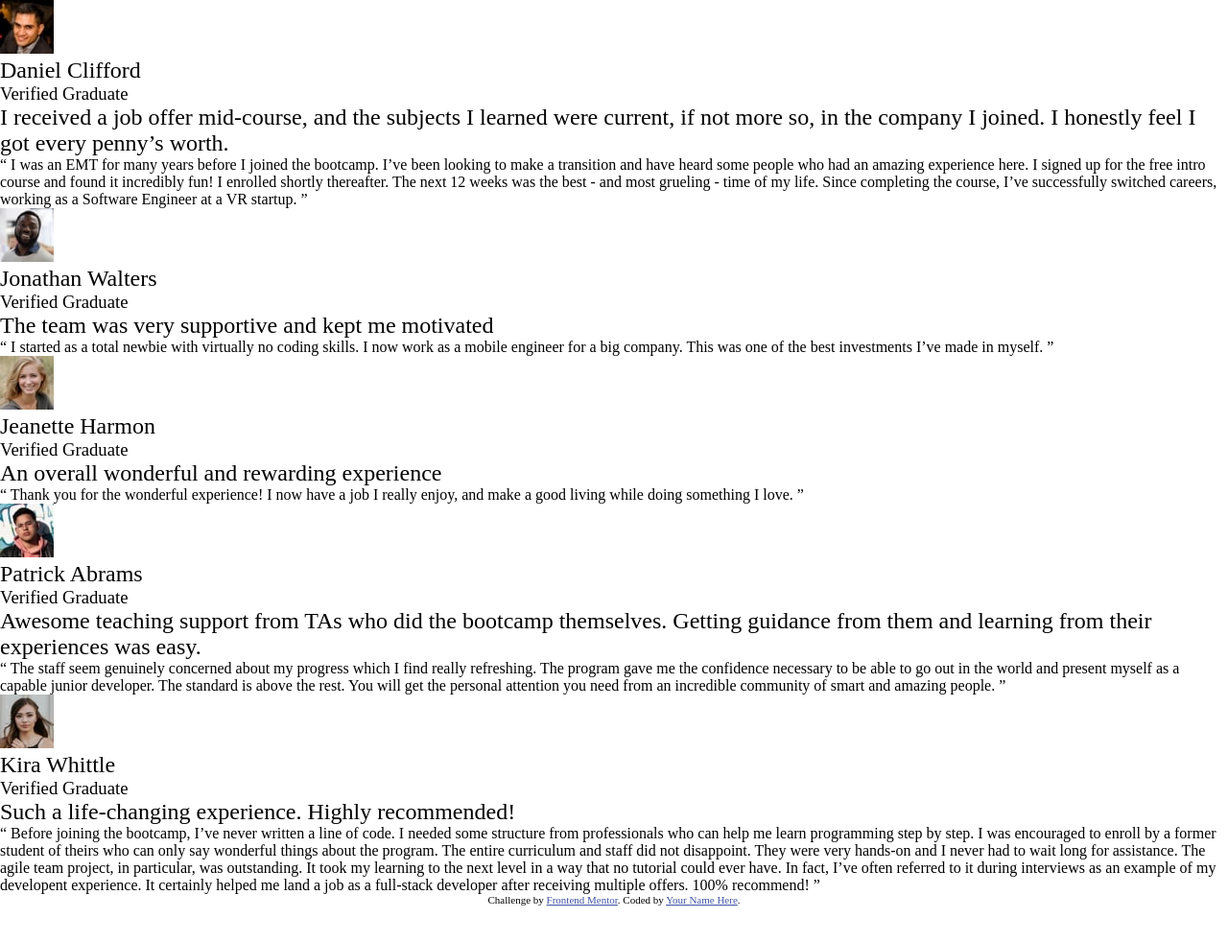
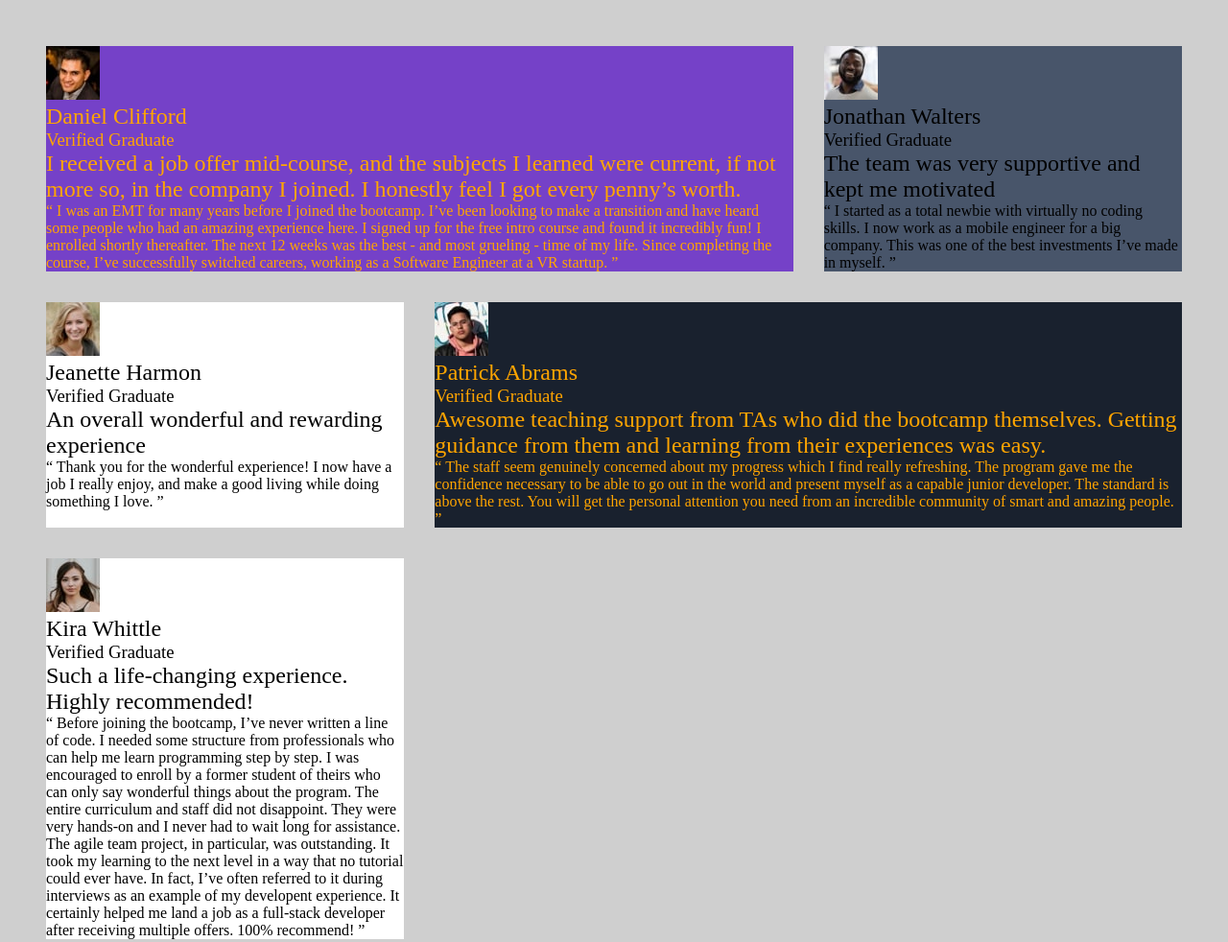
Before and after one commit to lthemis/FE_testimonials-grid-section-main, a plain HTML site: page index.html in a window 1280 px wide. Shown: the top 982 px of the page at 96% size. Before the commit the page ends 944 px from the top, so only its background shows below. Drawn offline with Linux system fonts and the light colour scheme.

Commit message:
grid set up

```diff
--- a/index.html
+++ b/index.html
@@ -17,7 +17,7 @@
 </head>
 <body>
   <section class='testimonials'>
-    <div class='card'>
+    <div class='card card--twoColsWide card--violet'>
       <div class='card__main'>
         <img src="./images/image-daniel.jpg" alt="picture of a user">
         <h2 class='card__userName'>Daniel Clifford</h2>
@@ -33,7 +33,7 @@
           the course, I’ve successfully switched careers, working as a Software Engineer at a VR startup. ”</p>
       </div>
     </div>
-    <div class='card'>
+    <div class='card card--gray-blue'>
       <div class='card__main'>
         <img src="./images/image-jonathan.jpg" alt="picture of a user">
         <h2 class='card__userName'> Jonathan Walters</h2>
@@ -45,7 +45,7 @@
           for a big company. This was one of the best investments I’ve made in myself. ”</p>
       </div>
     </div>
-    <div class='card'>
+    <div class='card card--white card--relocated'>
       <div class='card__main'>
         <img src="./images/image-jeanette.jpg" alt="picture of a user">
         <h2 class='card__userName'>Jeanette Harmon</h2>
@@ -57,7 +57,7 @@
           while doing something I love. ”</p>
       </div>
     </div>
-    <div class='card'>
+    <div class='card card--twoColsWide card--black-blue'>
       <div class='card__main'>
         <img src="./images/image-patrick.jpg" alt="picture of a user">
         <h2 class='card__userName'>Patrick Abrams</h2>
@@ -72,7 +72,7 @@
           an incredible community of smart and amazing people. ”</p>
       </div>
     </div>
-    <div class='card'>
+    <div class='card card--twoRowsLong card--white'>
       <div class='card__main'>
         <img src="./images/image-kira.jpg" alt="picture of a user">
         <h2 class='card__userName'>Kira Whittle</h2>
--- a/scss/_base.scss
+++ b/scss/_base.scss
@@ -17,3 +17,7 @@ body, h1, h2, h3, h4, h5, h6, p, ol, ul {
   font-weight: normal;
   line-height: auto;
 }
+
+body {
+  background-color: $col-light-gray;
+}
--- /dev/null
+++ b/scss/_card.scss
@@ -0,0 +1,32 @@
+.card {
+  &--twoColsWide{
+    grid-column: auto / span 2;
+    color: orange;
+  }
+  &--twoRowsLong{
+    @media only screen and (min-width: 1400px) {
+      grid-column: 4/5;
+    }
+    grid-row: auto / span 2;
+  }
+  &--relocated{
+    @media only screen and (min-width: 1400px) {
+      grid-column: 1/2;
+    }
+  }
+  &--violet{
+    background-color: $col-viol;
+  }
+  &--gray-blue{
+     background-color: $col-gray-blue;
+  }
+  &--white{
+    background-color: $col-white;
+  }
+  &--black-blue{
+    background-color: $col-black-blue;
+ }
+  &--white{
+    background-color: $col-white;
+  }
+}
--- /dev/null
+++ b/scss/_testimonials.scss
@@ -0,0 +1,7 @@
+.testimonials {
+  padding: 3rem;
+  display: grid;
+  grid-template-columns: repeat(auto-fit, minmax(20rem, 1fr));
+  grid-auto-flow: dense;
+  grid-gap: 2rem;
+}
--- a/scss/main.scss
+++ b/scss/main.scss
@@ -1 +1 @@
-@import '_variables', '_base'
+@import '_variables', '_base', '_testimonials', '_card'
```
Also changed, not shown: css/main.css, dist/css/main.min.css, 2 other files.
